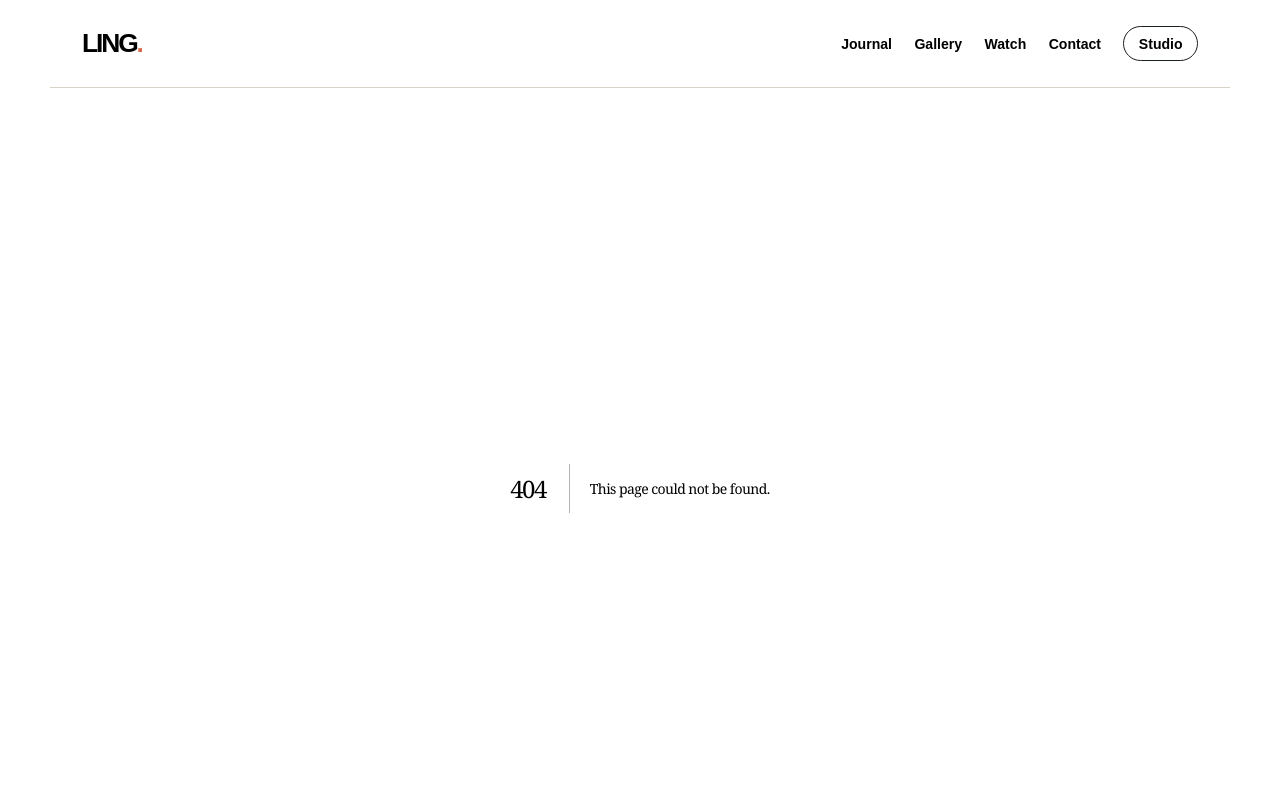
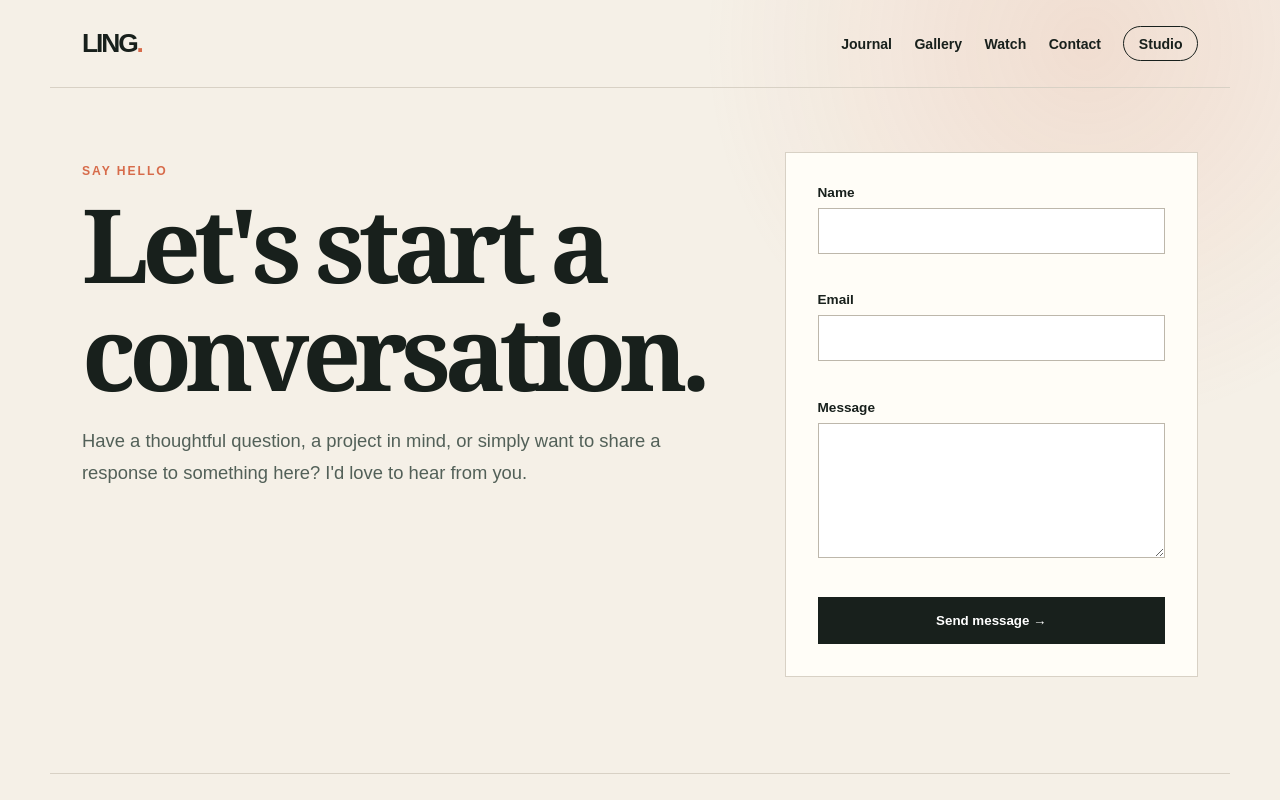
Before and after one commit to yeling-dotcom/ling-ai-app, a Next.js app: page /contact in a window 1280 px wide. Before the commit this address had no page. Shown: the top 800 px of the page. Built offline with nearby package versions, Linux system fonts and the light colour scheme; no server answers.

Commit message:
feat: sprint 2 contact and visitor tracking

```diff
--- /dev/null
+++ b/app/api/contact/route.ts
@@ -0,0 +1,44 @@
+import { NextResponse } from "next/server";
+import { createClient } from "@/lib/supabase/server";
+
+const emailPattern = /^[^\s@]+@[^\s@]+\.[^\s@]+$/;
+
+export async function POST(request: Request) {
+  let payload: unknown;
+  try {
+    payload = await request.json();
+  } catch {
+    return NextResponse.json({ error: "Invalid request." }, { status: 400 });
+  }
+
+  if (!payload || typeof payload !== "object") {
+    return NextResponse.json({ error: "Invalid request." }, { status: 400 });
+  }
+
+  const body = payload as Record<string, unknown>;
+  const senderName = typeof body.sender_name === "string" ? body.sender_name.trim() : "";
+  const senderEmail = typeof body.sender_email === "string" ? body.sender_email.trim().toLowerCase() : "";
+  const message = typeof body.message === "string" ? body.message.trim() : "";
+  const errors: Record<string, string> = {};
+
+  if (senderName.length < 2) errors.sender_name = "Please enter your name.";
+  if (!emailPattern.test(senderEmail)) errors.sender_email = "Please enter a valid email address.";
+  if (message.length < 10) errors.message = "Please write at least 10 characters.";
+  if (senderName.length > 100 || senderEmail.length > 254 || message.length > 5000) {
+    return NextResponse.json({ error: "One or more fields are too long." }, { status: 400 });
+  }
+  if (Object.keys(errors).length) return NextResponse.json({ errors }, { status: 422 });
+
+  const supabase = await createClient();
+  const { error } = await supabase.from("contact_messages").insert({
+    sender_name: senderName,
+    sender_email: senderEmail,
+    message,
+  });
+
+  if (error) {
+    console.error("Contact insert failed", error.code);
+    return NextResponse.json({ error: "Your message could not be sent. Please try again." }, { status: 500 });
+  }
+  return NextResponse.json({ ok: true }, { status: 201 });
+}
--- /dev/null
+++ b/app/contact/contact-form.tsx
@@ -0,0 +1,58 @@
+"use client";
+
+import { FormEvent, useState } from "react";
+
+type Fields = "sender_name" | "sender_email" | "message";
+
+export function ContactForm() {
+  const [errors, setErrors] = useState<Partial<Record<Fields, string>>>({});
+  const [state, setState] = useState<"idle" | "sending" | "success" | "error">("idle");
+
+  async function submit(event: FormEvent<HTMLFormElement>) {
+    event.preventDefault();
+    const form = event.currentTarget;
+    const data = new FormData(form);
+    const values = {
+      sender_name: String(data.get("sender_name") ?? "").trim(),
+      sender_email: String(data.get("sender_email") ?? "").trim(),
+      message: String(data.get("message") ?? "").trim(),
+    };
+    const nextErrors: Partial<Record<Fields, string>> = {};
+    if (values.sender_name.length < 2) nextErrors.sender_name = "Please enter your name.";
+    if (!/^[^\s@]+@[^\s@]+\.[^\s@]+$/.test(values.sender_email)) nextErrors.sender_email = "Please enter a valid email.";
+    if (values.message.length < 10) nextErrors.message = "Please write at least 10 characters.";
+    setErrors(nextErrors);
+    if (Object.keys(nextErrors).length) return;
+
+    setState("sending");
+    try {
+      const response = await fetch("/api/contact", {
+        method: "POST",
+        headers: { "content-type": "application/json" },
+        body: JSON.stringify(values),
+      });
+      const result = await response.json();
+      if (!response.ok) {
+        if (result.errors) setErrors(result.errors);
+        throw new Error(result.error);
+      }
+      form.reset();
+      setErrors({});
+      setState("success");
+    } catch {
+      setState("error");
+    }
+  }
+
+  if (state === "success") {
+    return <div className="success-card" role="status"><span>✓</span><h2>Message received.</h2><p>Thank you for writing. I&apos;ll get back to you soon.</p><button onClick={() => setState("idle")}>Send another</button></div>;
+  }
+
+  return <form className="contact-form" onSubmit={submit} noValidate>
+    <label>Name<input name="sender_name" autoComplete="name" aria-invalid={!!errors.sender_name} /><small>{errors.sender_name}</small></label>
+    <label>Email<input name="sender_email" type="email" autoComplete="email" aria-invalid={!!errors.sender_email} /><small>{errors.sender_email}</small></label>
+    <label>Message<textarea name="message" rows={7} aria-invalid={!!errors.message} /><small>{errors.message}</small></label>
+    <button className="primary-button" disabled={state === "sending"}>{state === "sending" ? "Sending…" : "Send message →"}</button>
+    {state === "error" && <p className="form-error" role="alert">Something went wrong. Please try again.</p>}
+  </form>;
+}
--- /dev/null
+++ b/app/contact/page.tsx
@@ -0,0 +1,10 @@
+import { logPageView } from "@/lib/analytics";
+import { ContactForm } from "./contact-form";
+
+export const metadata = { title: "Contact", description: "Send Ling a message." };
+export const dynamic = "force-dynamic";
+
+export default async function ContactPage() {
+  await logPageView("/contact");
+  return <main><div className="contact-layout"><section><p className="eyebrow">Say hello</p><h1>Let&apos;s start a conversation.</h1><p className="lede">Have a thoughtful question, a project in mind, or simply want to share a response to something here? I&apos;d love to hear from you.</p></section><ContactForm /></div></main>;
+}
--- a/app/gallery/page.tsx
+++ b/app/gallery/page.tsx
@@ -1,10 +1,12 @@
 import Image from "next/image";
 import { createClient } from "@/lib/supabase/server";
+import { logPageView } from "@/lib/analytics";
 
 export const metadata = { title: "Gallery", description: "A visual notebook of places and moments." };
 export const dynamic = "force-dynamic";
 
 export default async function GalleryPage() {
+  await logPageView("/gallery");
   const supabase = await createClient();
   const { data: images, error } = await supabase.from("images").select("*").is("deleted_at", null).order("created_at", { ascending: false });
   return <main>
--- a/app/globals.css
+++ b/app/globals.css
@@ -70,6 +70,24 @@ h2 { font-size: clamp(2rem, 4vw, 3.5rem); letter-spacing: -.04em; }
 .video-card iframe { border: 0; width: 100%; aspect-ratio: 16/9; }
 .video-card h2 { font-size: 1.7rem; }
 
+.contact-layout { display: grid; grid-template-columns: .9fr 1.1fr; gap: 5rem; align-items: start; }
+.contact-form { background: var(--card); border: 1px solid var(--line); padding: 2rem; display: grid; gap: 1.2rem; }
+.contact-form label { display: grid; gap: .5rem; font-weight: 800; font-size: .85rem; }
+.contact-form input, .contact-form textarea {
+  width: 100%; border: 1px solid #bdb7ab; border-radius: 0; background: #fff;
+  color: var(--ink); padding: .9rem 1rem; font: inherit;
+}
+.contact-form input:focus, .contact-form textarea:focus { outline: 2px solid var(--moss); outline-offset: 2px; }
+.contact-form [aria-invalid="true"] { border-color: #a43f2d; }
+.contact-form small { min-height: 1em; color: #a43f2d; font-weight: 500; }
+.primary-button, .success-card button, .empty button {
+  border: 0; background: var(--ink); color: white; padding: 1rem 1.3rem; font-weight: 900; cursor: pointer;
+}
+.primary-button:disabled { opacity: .55; cursor: wait; }
+.form-error { color: #a43f2d; }
+.success-card { background: var(--card); border: 1px solid var(--line); padding: 3rem; text-align: center; }
+.success-card span { display: inline-grid; place-items: center; width: 3rem; height: 3rem; border-radius: 50%; background: var(--moss); color: white; }
+
 .article { max-width: 800px; }
 .article-cover { width: 100%; max-height: 560px; object-fit: cover; margin: 2.5rem 0; }
 .article-body { font-family: Georgia, serif; font-size: 1.25rem; line-height: 1.9; white-space: pre-wrap; }
@@ -86,5 +104,6 @@ footer { max-width: 1180px; margin: auto; border-top: 1px solid var(--line); pad
   nav { flex-wrap: wrap; justify-content: flex-end; gap: .7rem; }
   .post-card, .post-card:first-child { grid-column: span 12; display: block; }
   .gallery-grid, .video-grid { grid-template-columns: 1fr; }
+  .contact-layout { grid-template-columns: 1fr; gap: 2rem; }
   main { padding: 2.5rem 1.2rem 4rem; }
 }
--- a/app/page.tsx
+++ b/app/page.tsx
@@ -1,10 +1,12 @@
 import Image from "next/image";
 import Link from "next/link";
 import { createClient } from "@/lib/supabase/server";
+import { logPageView } from "@/lib/analytics";
 
 export const dynamic = "force-dynamic";
 
 export default async function Home() {
+  await logPageView("/");
   const supabase = await createClient();
   const { data: posts, error } = await supabase
     .from("posts")
--- a/app/posts/[slug]/page.tsx
+++ b/app/posts/[slug]/page.tsx
@@ -3,6 +3,7 @@ import Image from "next/image";
 import Link from "next/link";
 import { notFound } from "next/navigation";
 import { createClient } from "@/lib/supabase/server";
+import { logPageView } from "@/lib/analytics";
 
 export const dynamic = "force-dynamic";
 
@@ -20,7 +21,9 @@ export async function generateMetadata({ params }: Props): Promise<Metadata> {
 }
 
 export default async function PostPage({ params }: Props) {
-  const post = await getPost((await params).slug);
+  const { slug } = await params;
+  await logPageView(`/posts/${slug}`);
+  const post = await getPost(slug);
   if (!post) notFound();
   return <main><article className="article">
     <Link className="back" href="/">← All stories</Link>
--- a/app/videos/page.tsx
+++ b/app/videos/page.tsx
@@ -1,9 +1,11 @@
 import { createClient } from "@/lib/supabase/server";
+import { logPageView } from "@/lib/analytics";
 
 export const metadata = { title: "Watch", description: "Videos about creativity, work, and technology." };
 export const dynamic = "force-dynamic";
 
 export default async function VideosPage() {
+  await logPageView("/videos");
   const supabase = await createClient();
   const { data: videos, error } = await supabase.from("videos").select("*").is("deleted_at", null).order("created_at", { ascending: false });
   return <main><p className="eyebrow">Watch & listen</p><h1>Ideas in motion.</h1><p className="lede">Studio notes, practical walkthroughs, and conversations.</p>
--- /dev/null
+++ b/lib/analytics.ts
@@ -0,0 +1,17 @@
+import { headers } from "next/headers";
+import { createClient } from "@/lib/supabase/server";
+
+export async function logPageView(pagePath: string) {
+  try {
+    const requestHeaders = await headers();
+    const supabase = await createClient();
+    await supabase.from("visitor_events").insert({
+      page_path: pagePath,
+      referrer: requestHeaders.get("referer"),
+      user_agent: requestHeaders.get("user-agent"),
+      session_id: requestHeaders.get("x-vercel-id") ?? crypto.randomUUID(),
+    });
+  } catch (error) {
+    console.error("Visitor event logging failed", error);
+  }
+}
```
